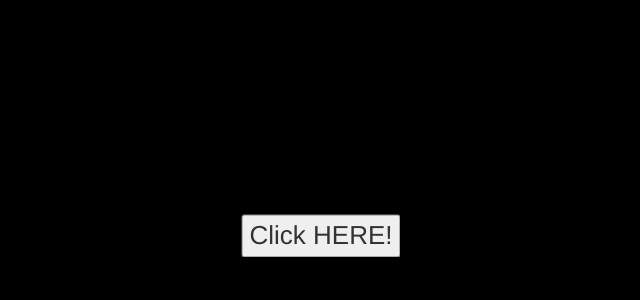
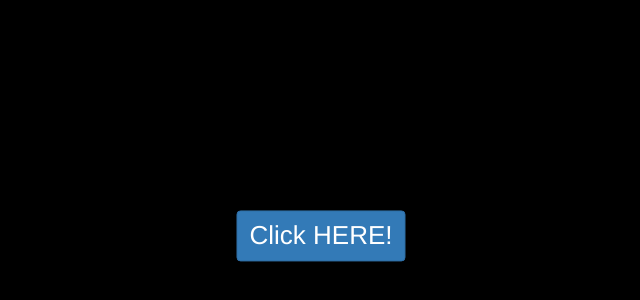
Before and after one commit to pardovot/danifanart, a plain HTML site: page index.html in a window 1280 px wide. Shown: the part 164-464 px from the top of the page, without its empty margins (319-959 px from the left). Drawn offline with nearby package versions, Linux system fonts and the light colour scheme.

Commit message:
bootstrap this shit

```diff
--- a/index.html
+++ b/index.html
@@ -14,7 +14,7 @@
 </head>
 
 <body style="background-color: black;">
-    <button id="myButton" onclick="onButtonClick(this)">
+    <button id="myButton" class="btn btn-primary" onclick="onButtonClick(this)">
         Click HERE!
     </button>
 
```
